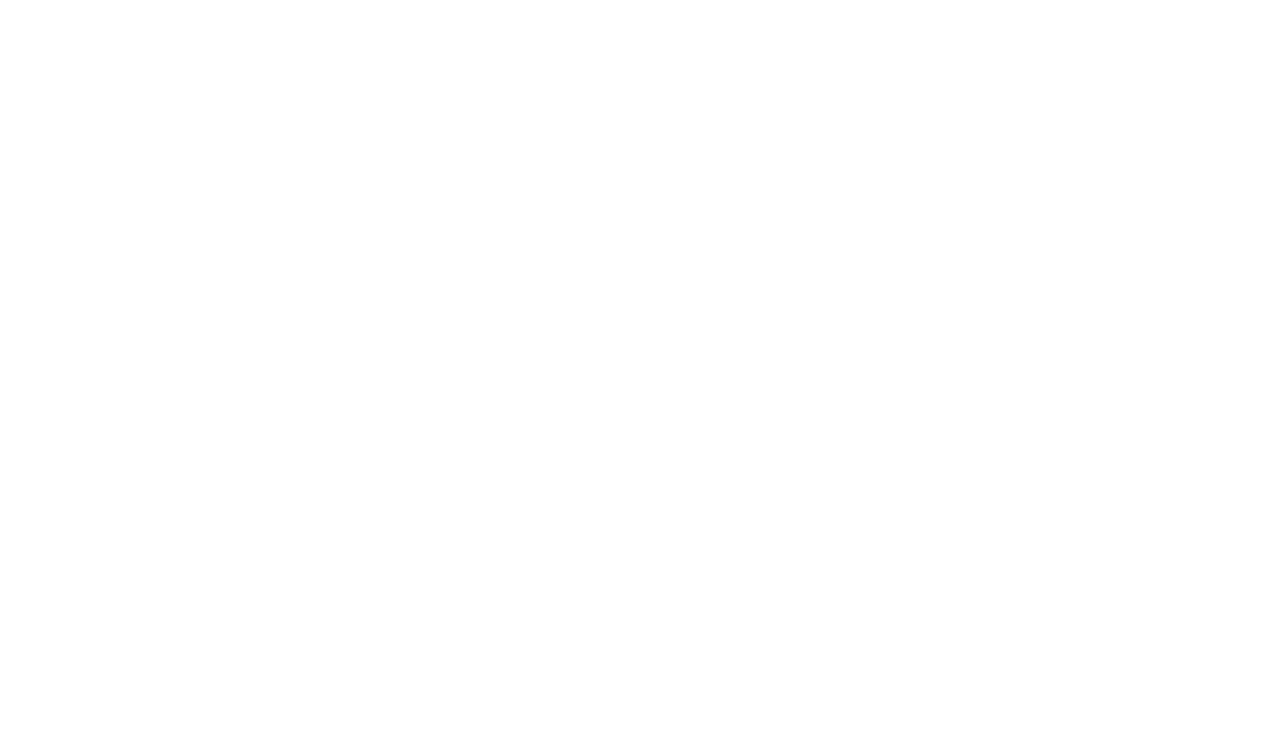
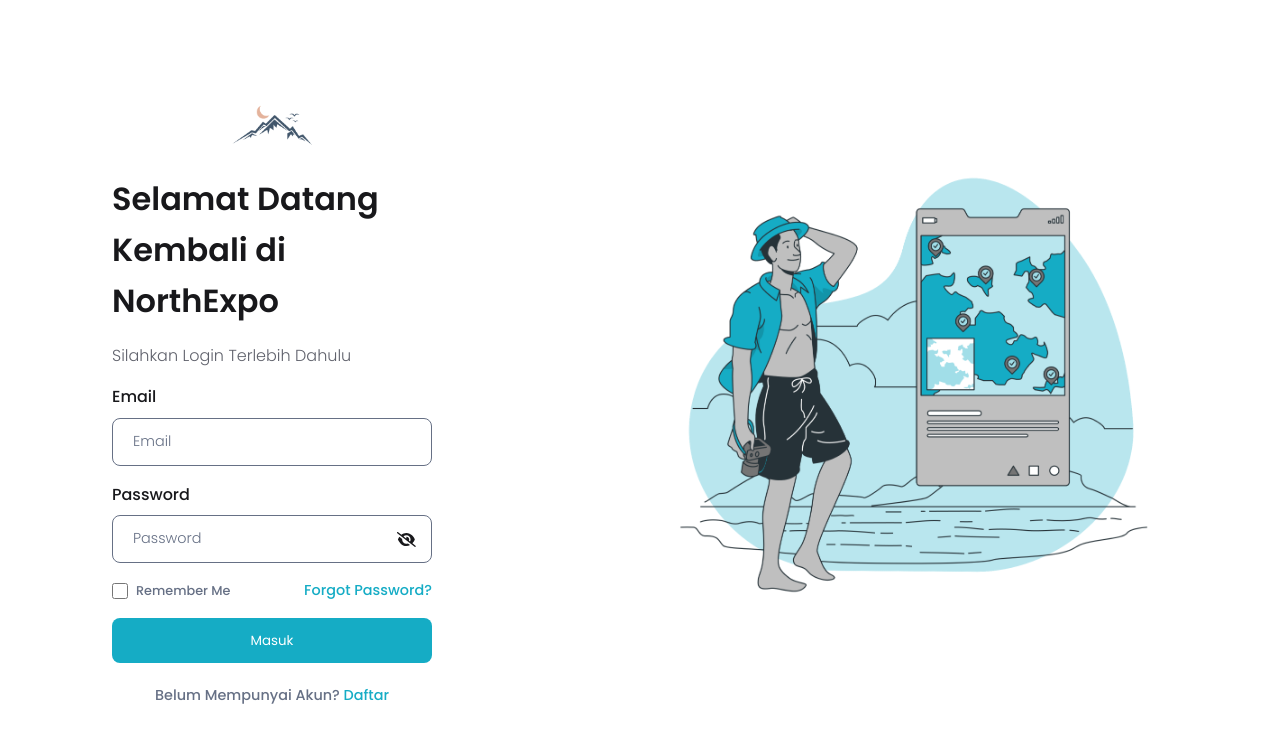
Before and after one commit to RoyhanRPL2/NorthExpo-project, a Vue app: page /login in a window 1280 px wide. Before the commit this address had no page. Shown: the top 742 px of the page. Built offline with nearby package versions, Linux system fonts and the light colour scheme.

Commit message:
fix: [MW] fix all routes

```diff
--- a/index.html
+++ b/index.html
@@ -4,7 +4,7 @@
     <meta charset="UTF-8">
     <link rel="icon" href="/favicon.ico">
     <meta name="viewport" content="width=device-width, initial-scale=1.0">
-    <title>Vite App</title>
+    <title>NorthExpo Kudus</title>
   </head>
   <body>
     <div id="app"></div>
--- a/src/components/HeaderComponent.vue
+++ b/src/components/HeaderComponent.vue
@@ -8,6 +8,16 @@ const useravatar = ref('')
 function showProfileOverlay () {
     const profileOverlay = document.querySelector('.profile-overlay')
     profileOverlay.classList.toggle('show')
+}
+
+function showRegister () {
+    window.location.href = '/register'
+}
+
+function logout () {
+    localStorage.removeItem('token')
+    localStorage.removeItem('user-info')
+    window.location.href = '/'
 }
 
 onMounted(async () => {
@@ -36,7 +46,7 @@ onMounted(async () => {
         </router-link>
         <nav class="nav-links">
             <ul>
-                <li><a href="/home" class="underline">Beranda</a></li>
+                <li><a href="/" class="underline">Beranda</a></li>
                 <li><a href="/tiket" class="underline">Pesan Tiket</a></li>
                 <li><a href="/destinasi" class="underline">Destinasi</a></li>
                 <li><a href="/map" class="underline">Peta Wisata</a></li>
@@ -54,12 +64,12 @@ onMounted(async () => {
                 <div class="profile-overlay">
                     <ul>
                         <li><a href="/profile">Profile</a></li>
-                        <li><a href="/logout">Logout</a></li>
+                        <li><a v-on:click="logout()">Logout</a></li>
                     </ul>
                 </div>
             </div>
             <div class="action" v-else>
-                <a href="#" class="underline">Masuk</a>
+                <a href="/login" class="underline">Masuk</a>
                 <button @click="showRegister">Daftar</button>
             </div>
         </div>
@@ -197,6 +207,7 @@ a:where(:hover, :focus-visible) {
     transition: background-size 350ms;
     line-height: 1;
     --bg-h: 2px;
+    cursor: pointer;
 }
 
 .user-profile .profile-overlay ul li a:where(:hover, :focus-visible) {
--- a/src/components/SearchComponent.vue
+++ b/src/components/SearchComponent.vue
@@ -11,11 +11,11 @@ const places = ref([
     { id: 6, name: "Susu Moeria", category: "Wisata Edukasi", region: "Muria" }
 ]);
 const categories = ref([
-    { id: 1, name: "Wisata Budaya" },
+`   { id: 1, name: "Wisata Budaya" },
     { id: 2, name: "Wisata Alam" },
     { id: 3, name: "Wisata Religi" },
     { id: 4, name: "Desa Wisata" },
-    { id: 5, name: "Outdoor" }
+    { id: 5, name: "Outdoor" }`
 ]);
 const regions = ref([
     { id: 1, name: "Muria" },
--- a/src/main.js
+++ b/src/main.js
@@ -10,10 +10,10 @@ import { library } from '@fortawesome/fontawesome-svg-core'
 
 import { FontAwesomeIcon } from '@fortawesome/vue-fontawesome'
 
-import { faStar, faUserSecret, faArrowRight } from '@fortawesome/free-solid-svg-icons'
+import { faStar, faUserSecret, faArrowRight, faEye, faEyeSlash } from '@fortawesome/free-solid-svg-icons'
 import { faLocationDot } from '@fortawesome/free-solid-svg-icons'
 
-library.add(faUserSecret, faLocationDot, faStar, faArrowRight)
+library.add(faUserSecret, faLocationDot, faStar, faArrowRight, faEye, faEyeSlash)
 
 const app = createApp(App)
 
--- a/src/router/index.js
+++ b/src/router/index.js
@@ -2,12 +2,12 @@ import { createRouter, createWebHistory } from 'vue-router'
 
 const routes = [
   {
-    path: '/',
+    path: '/login',
     name: 'login',
     component: () => import('../views/LoginView.vue')
   },
   {
-    path: '/home',
+    path: '/',
     name: 'home',
     component: () => import('../views/HomeView.vue')
   },
--- a/src/views/LoginView.vue
+++ b/src/views/LoginView.vue
@@ -16,7 +16,10 @@
                 </div>
                 <div class="form-group">
                     <label for="Password">Password</label>
-                    <input type="password" placeholder="Password" v-model="password">
+                    <div>
+                        <input :type="passwordVisible ? 'text' : 'password'" placeholder="Password" v-model="password">
+                        <font-awesome-icon :icon="passwordVisible ? 'fa fa-eye' : 'fa fa-eye-slash'" class="eye-icon" v-on:click="togglePasswordVisible"/>
+                    </div>
                 </div>
                 <div class="help-service">
                     <div class="remember-me">
@@ -41,11 +44,13 @@ export default {
         return {
             email: '',
 			password: '',
+            passwordVisible: false,
 		}
 	},
 	methods: {
         async Login() {
-			let result = await axios.post('https://admin.api.northexpokudus.com/api/auth/login', {
+			try {
+                let result = await axios.post('https://admin.api.northexpokudus.com/api/auth/login', {
 				email: this.email,
 				password: this.password,
 			});
@@ -54,9 +59,17 @@ export default {
 				alert('Login Sukses');
 				localStorage.setItem('user-info', JSON.stringify(result.data));
                 localStorage.setItem('token', result.data.token);
-				this.$router.push('/home');
-			}
-		}
+				this.$router.push('/');
+			} else {
+                alert('Terjadi Kesalahan, Silahkan Coba Lagi!');
+            }
+            } catch (e) {
+                alert('Terjadi Kesalahan, Silahkan Coba Lagi!');
+            }
+		},
+        togglePasswordVisible() {
+            this.passwordVisible = !this.passwordVisible;
+        },
 	}
 }
 
@@ -151,6 +164,22 @@ export default {
     color: #667085;
 }
 
+.login-form .form-group {
+    width: 100%;
+}
+
+.login-form .form-group div input {
+    width: 100%;
+}
+
+.login-form .form-group .eye-icon {
+    position: absolute;
+    right: 5%;
+    top: 35%;
+    color: var(--color-theme-950);
+    cursor: pointer;
+}
+
 .login-form button {
 
     width: 100%;
@@ -164,6 +193,7 @@ export default {
     display: flex;
     justify-content: center;
     align-items: center;
+    color: var(--color-theme-50);
 }
 
 .login-form form > a > p {
--- a/src/views/RegisterView.vue
+++ b/src/views/RegisterView.vue
@@ -25,10 +25,13 @@ import { ref } from 'vue'
                 </div>
                 <div class="form-group">
                     <label for="Password">Password</label>
-                    <input type="password" placeholder="Password" v-model="password"/>
+                    <div>
+                        <input :type="passwordVisible ? 'text' : 'password'" placeholder="Password" v-model="password">
+                        <font-awesome-icon :icon="passwordVisible ? 'fa fa-eye' : 'fa fa-eye-slash'" class="eye-icon" v-on:click="togglePasswordVisible"/>
+                    </div>
                 </div>
                 <button type="submit" class="button-register">Daftar</button>
-                <p id="message">Sudah Mempunyai Akun? <a href="/">Masuk</a></p>
+                <p id="message">Sudah Mempunyai Akun? <a href="/login">Masuk</a></p>
                 </form>
         </div>
     </div>
@@ -43,7 +46,7 @@ export default {
         name: '',
         email: '',
         password: '',
-
+        passwordVisible: false,
       }
     },
 
@@ -64,6 +67,9 @@ export default {
         tes(){
             console.log('Register Sukses');
             alert('Register Sukses');
+        },
+        togglePasswordVisible(){
+            this.passwordVisible = !this.passwordVisible;
         }
         },
 }
@@ -153,6 +159,22 @@ export default {
     font-size: 0.9rem;
     font-weight: 300;
     color: #667085;
+}
+
+.register-form .form-group {
+    width: 100%;
+}
+
+.register-form .form-group div input {
+    width: 100%;
+}
+
+.register-form .form-group .eye-icon {
+    position: absolute;
+    right: 5%;
+    top: 35%;
+    color: var(--color-theme-950);
+    cursor: pointer;
 }
 
 .register-form button {
--- a/src/views/TicketView.vue
+++ b/src/views/TicketView.vue
@@ -4,7 +4,7 @@ import HeaderComponent from '../components/HeaderComponent.vue'
 <template>
     <HeaderComponent />
     <div class="container">
-        <h1>Ticket Page <br>Belum ada data</h1>
+        <h1>Ticket Page <br>belum tersedia</h1>
     </div>
 </template>
 <style scoped>
```
Also changed, not shown: 2 other files (tests, documents, lock files or other folders).
